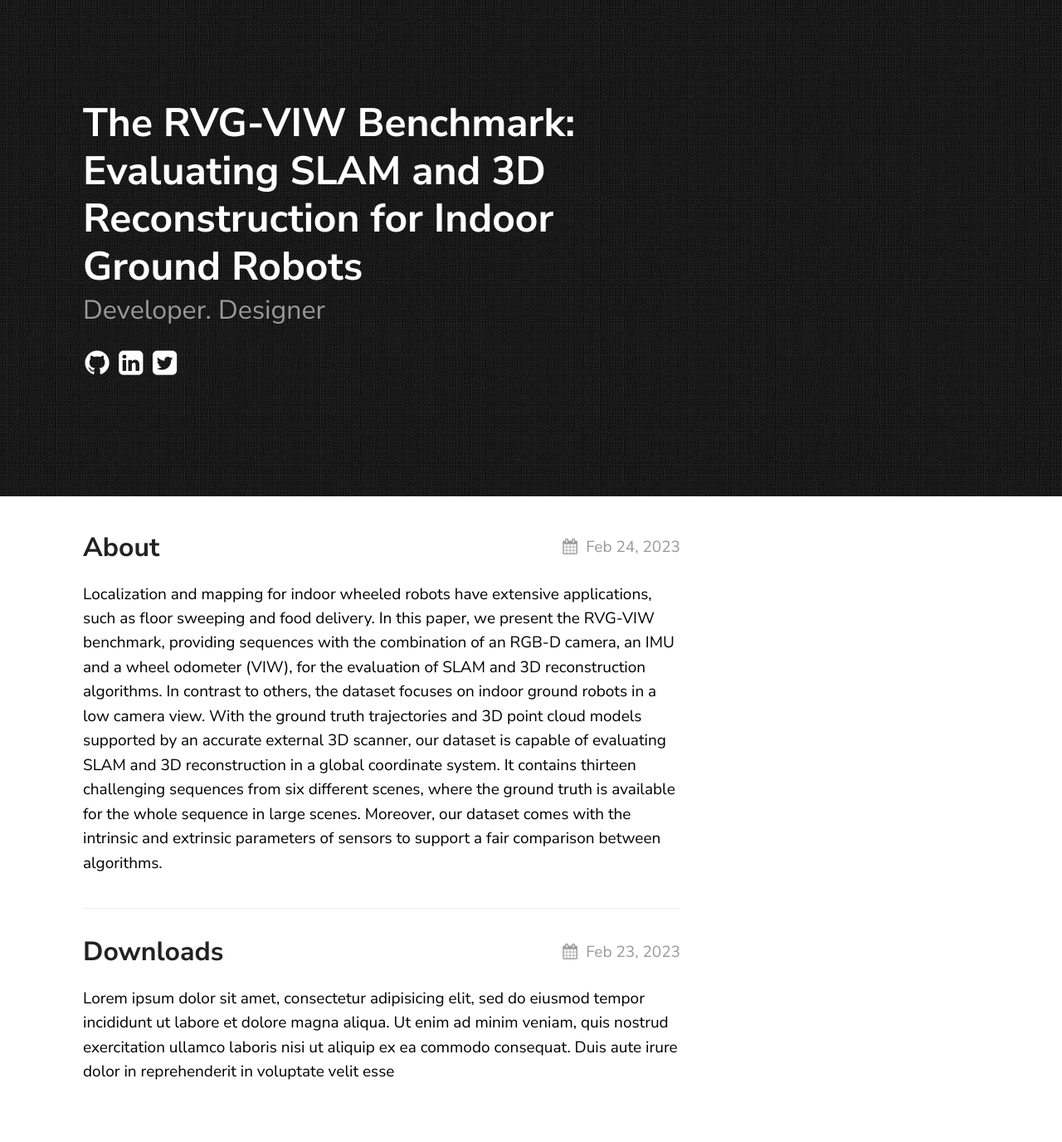
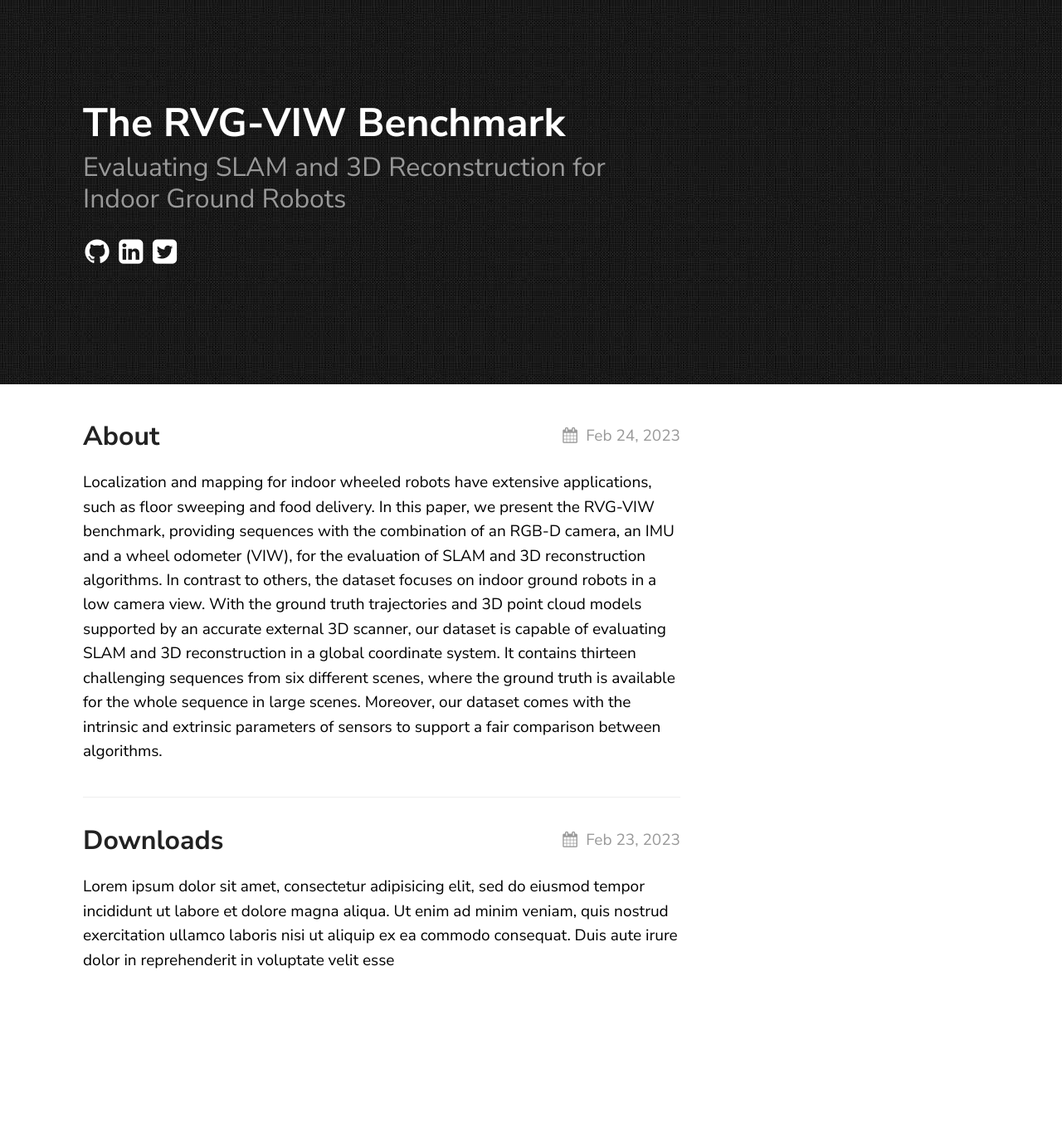
Before and after one commit to zydddd/rvgviw.github.io, a Jekyll site: the page built from index.md, in a window 1280 px wide. Shown: the whole page at 83% size. Built offline with Jekyll 4.4.1, drawn with Linux system fonts in a browser that asks for light colours; after the commit the page ends 1241 px from its top, so only the background shows below that.

Commit message:
first commit

```diff
--- a/_config.yml
+++ b/_config.yml
@@ -15,8 +15,8 @@ sass:
 
 permalink: /posts/:title/
 texture:
-  title: "The RVG-VIW Benchmark: Evaluating SLAM and 3D Reconstruction for Indoor Ground Robots"
-  tagline: Developer. Designer
+  title: The RVG-VIW Benchmark
+  tagline: Evaluating SLAM and 3D Reconstruction for Indoor Ground Robots
   date_format: "%b %-d, %Y"
   style: black
   showNav: false
--- a/_posts/2019-05-23-welcome-to-jekyll.markdown
+++ b/_posts/2019-05-23-welcome-to-jekyll.markdown
@@ -7,6 +7,6 @@ Lorem ipsum dolor sit amet, consectetur adipisicing elit, sed do eiusmod tempor
 
 ![texture theme preview]('{{ site.baseurl }}/assets/files/1673420104.953972.png')
 
-Check out the [Calibration.yaml][jekyll-docs] for more info.
+Check out the [calibration.yaml][jekyll-docs] for more info.
 
 [jekyll-docs]: {{ site.baseurl }}/assets/files/calibration.yaml
--- a/_posts/2019-06-30-coding-post.markdown
+++ b/_posts/2019-06-30-coding-post.markdown
@@ -1,7 +1,7 @@
 ---
 layout: post
 title:  "About"
-description:
+description: the RVG-VIW benchmark
 date:   2023-02-24 21:03:36 +0530
 categories: Calibration Videos
 ---
```
Also changed, not shown: 1 other file.
